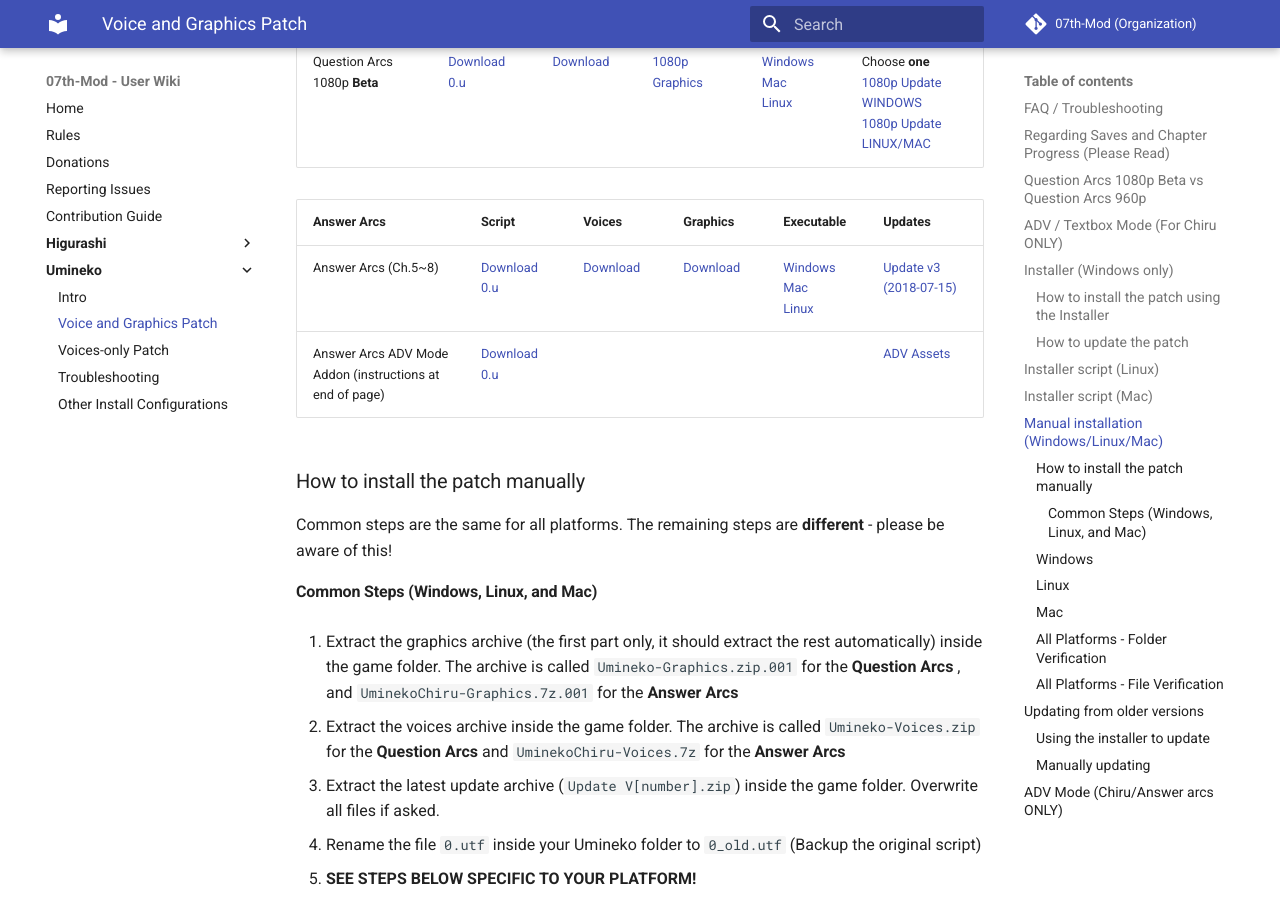
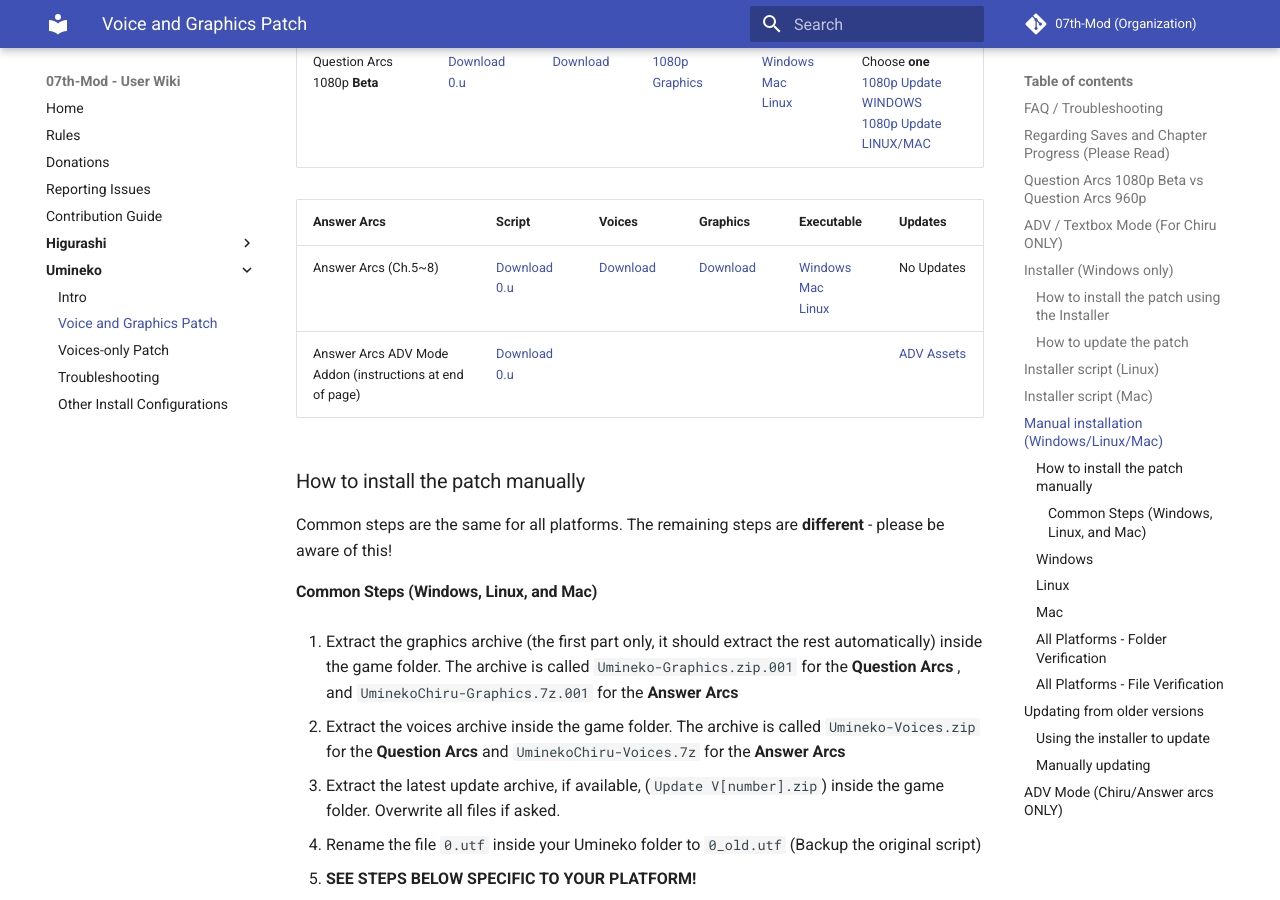
Before and after one commit to 07th-mod/wiki, an MkDocs documentation site: the page built from docs/Umineko/Umineko-Part-1---Voice-and-Graphics-Patch.md, in a window 1280 px wide and 900 px high, scrolled down 4917 px. Built offline with MkDocs 1.6.1 and Material for MkDocs 9.7.7, drawn with Linux system fonts in a browser that asks for light colours.

Commit message:
Remove update zip as it's included with graphics zip

```diff
--- a/docs/Umineko/Umineko-Part-1---Voice-and-Graphics-Patch.md
+++ b/docs/Umineko/Umineko-Part-1---Voice-and-Graphics-Patch.md
@@ -181,7 +181,7 @@
 <td><a href="https://07th-mod.com/Bern/UminekoChiru-Voices.7z">Download</a></td>
 <td><a href="https://07th-mod.com/Bern/UminekoChiru-Graphics.7z">Download</a></td>
 <td><a href="https://07th-mod.com/Bern/Umineko5to8.exe">Windows</a> <br> <a href="https://07th-mod.com/Bern/0utf_Umineko5to8.app.zip">Mac</a> <br> <a href="https://07th-mod.com/Bern/Umineko5to8">Linux</a></td>
-<td><a href="https://07th-mod.com/Bern/UminekoChiru-Update-v3_2018_07_15.zip">Update v3 (2018-07-15)</a></td>
+<td>No Updates</td>
 </tr>
 <tr class="even">
 <td>Answer Arcs ADV Mode Addon (instructions at end of page)</td>
@@ -204,7 +204,7 @@
 
 2. Extract the voices archive  inside the game folder. The archive is called ``Umineko-Voices.zip`` for the **Question Arcs** and ``UminekoChiru-Voices.7z`` for the **Answer Arcs**
 
-3. Extract the latest update archive (`Update V[number].zip`) inside the game folder. Overwrite all files if asked.
+3. Extract the latest update archive, if available, (`Update V[number].zip`) inside the game folder. Overwrite all files if asked.
 
 4. Rename the file ``0.utf`` inside your Umineko folder to ``0_old.utf`` (Backup the original script)
 
```
